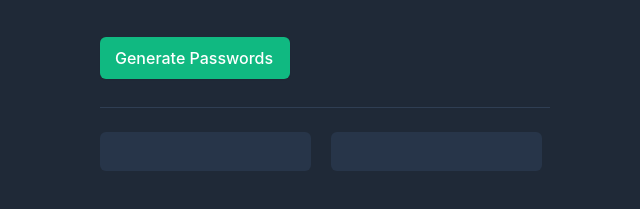
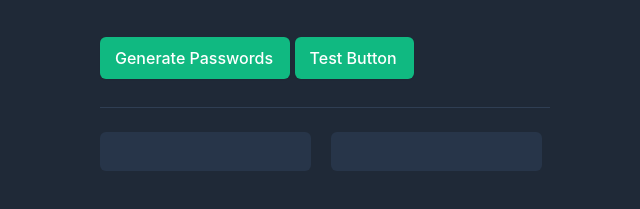
Before and after one commit to TobitOdili/password-generator, a plain HTML site: page index.html in a window 1280 px wide. Shown: the part 231-440 px from the top of the page, without its empty margins (315-955 px from the left). Drawn offline with nearby package versions, Linux system fonts and the light colour scheme.

Commit message:
Update index.html

```diff
--- a/index.html
+++ b/index.html
@@ -9,6 +9,7 @@
         <h1>Generate a <span style="color: #4ADF86;">random password</span></h1>
         <p>Never use an insecure password again.</p>
         <button href="#" id="generate-btn" onclick="generatePass()">Generate Passwords</button>
+        <button href="#" id="generate-btn">Test Button</button>
         <hr>
         <div id="passfields">
             <p id="pass1"></p>
```
